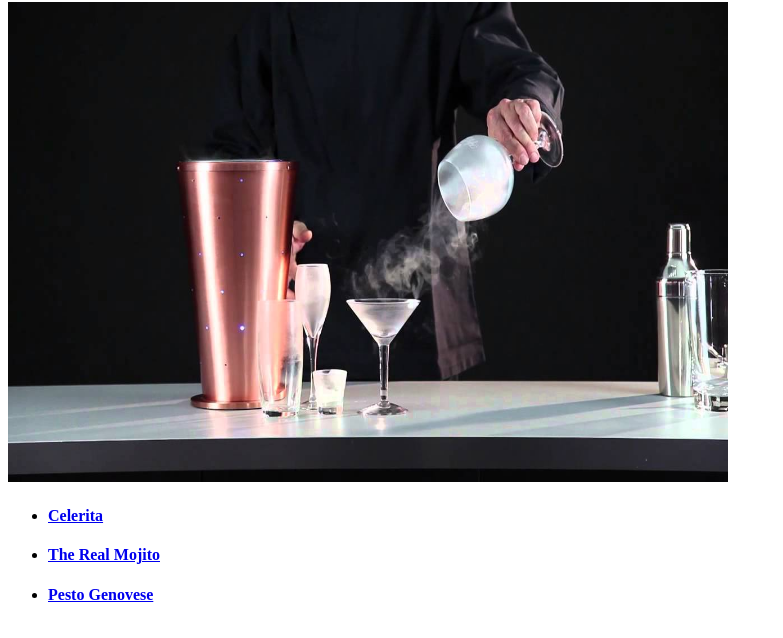
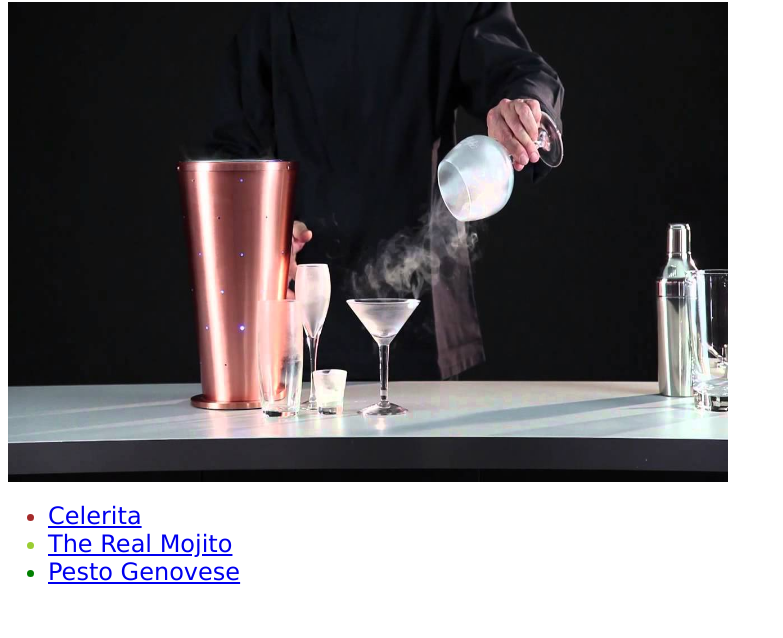
Before and after one commit to Anemyes/odin-recipes, a plain HTML site: page index.html in a window 1280 px wide. Shown: the part 78-716 px from the top of the page, without its empty margins (0-783 px from the left). Drawn offline with Linux system fonts and the light colour scheme.

Commit message:
Added css

```diff
--- a/index.html
+++ b/index.html
@@ -2,6 +2,7 @@
 <html lang="en">
     <head charset="UTF-8">
         <title>Food</title>
+        <link rel="stylesheet" href="style/style.css">
     </head>
 
     <body>
@@ -10,9 +11,9 @@
         <p><img width="720" height="480" src="img/bartender.jpg" alt="hand pouring a drink"></p>
 
         <ul>
-            <li><h4><a href="recipes/celerita.html">Celerita</a></h4></li>
-            <li><h4><a href="recipes/realmojito.html">The Real Mojito</a></h4></li>
-            <li><h4><a href="recipes/pesto.html">Pesto Genovese</a></h4></li>
+            <div class="celerita"><li><a href="recipes/celerita.html">Celerita</a></li></div>
+            <div class="mojito"><li><a href="recipes/realmojito.html">The Real Mojito</a></li></div>
+            <div class="pesto"><li><a href="recipes/pesto.html">Pesto Genovese</a></li></div>
         </ul>
 
     </body>
--- /dev/null
+++ b/style/style.css
@@ -0,0 +1,20 @@
+.celerita {
+    background-color: white;
+    color: brown;
+    font-size: 24px;
+    font-family: Verdana, "Times New Roman", sans-serif ;
+}
+
+.mojito {
+    background-color: white;
+    color: yellowgreen;
+    font-size: 24px;
+    font-family: Verdana, "Times New Roman", sans-serif;
+}
+
+.pesto {
+    background-color: white;
+    color: green;
+    font-size: 24px;
+    font-family: Verdana, "Times New Roman", sans-serif;
+}
```
